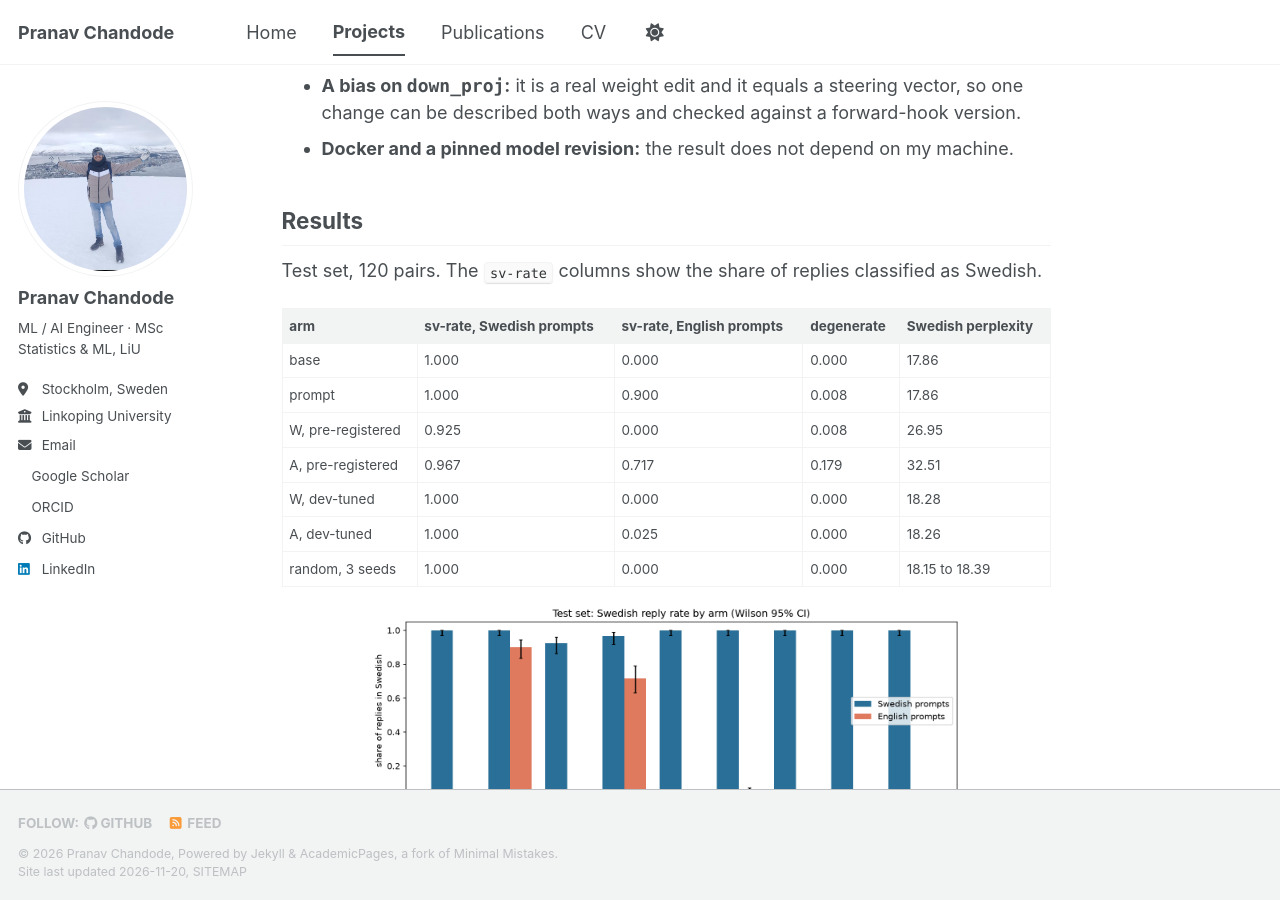
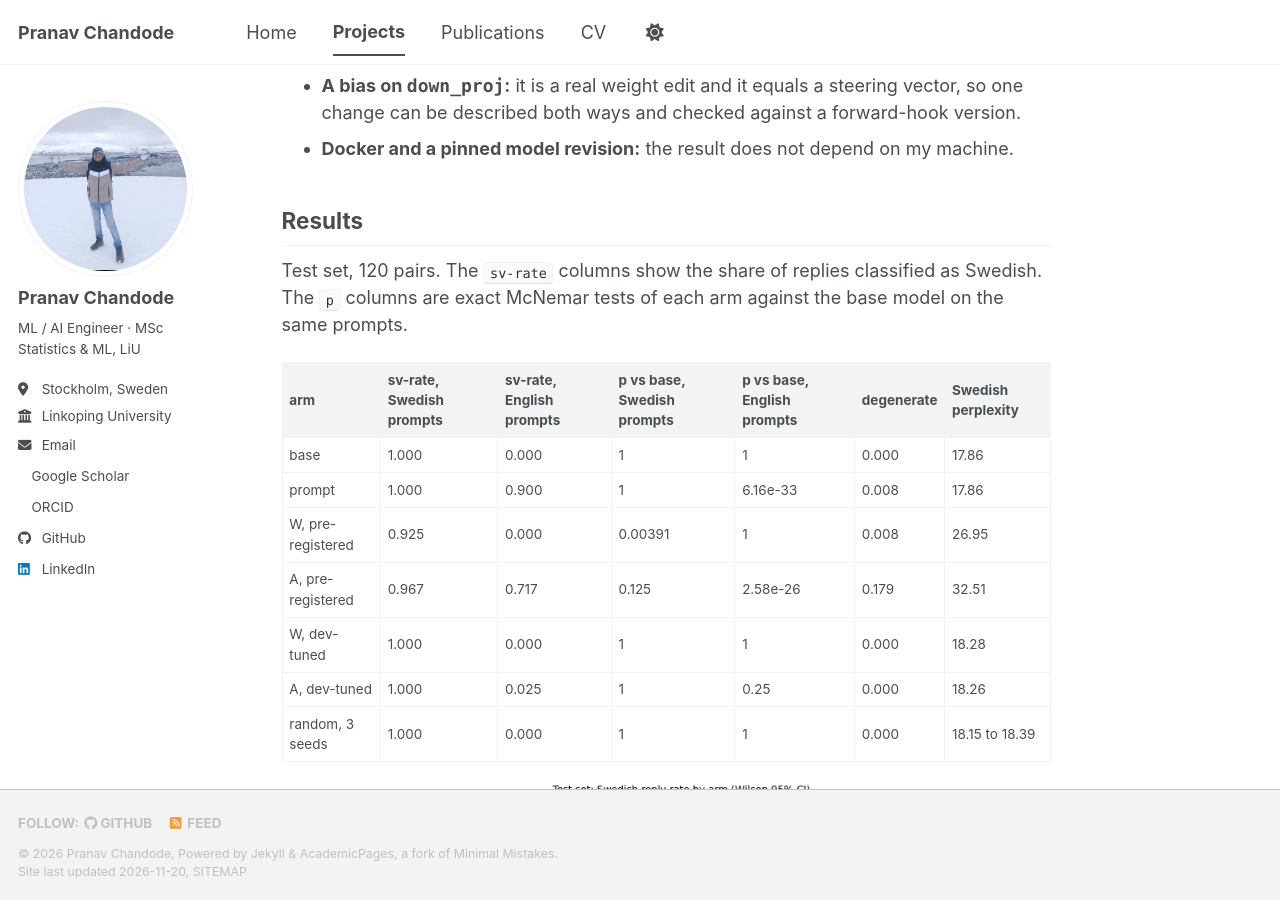
Before and after one commit to PranavC225/PranavC225.github.io, a Jekyll site: the page built from _portfolio/sellma-swedish-routing.md, in a window 1280 px wide and 900 px high, scrolled down 1535 px. Built offline with Jekyll 4.4.1, drawn with Linux system fonts in a browser that asks for light colours; a style sheet for code colours, icons or effects is not loaded.

Commit message:
docs(portfolio): add McNemar p-values to SELLMA table (PRA-17)

```diff
--- a/_portfolio/sellma-swedish-routing.md
+++ b/_portfolio/sellma-swedish-routing.md
@@ -46,17 +46,17 @@ flowchart LR
 
 ## Results
 
-Test set, 120 pairs. The `sv-rate` columns show the share of replies classified as Swedish.
+Test set, 120 pairs. The `sv-rate` columns show the share of replies classified as Swedish. The `p` columns are exact McNemar tests of each arm against the base model on the same prompts.
 
-| arm | sv-rate, Swedish prompts | sv-rate, English prompts | degenerate | Swedish perplexity |
-|---|---|---|---|---|
-| base | 1.000 | 0.000 | 0.000 | 17.86 |
-| prompt | 1.000 | 0.900 | 0.008 | 17.86 |
-| W, pre-registered | 0.925 | 0.000 | 0.008 | 26.95 |
-| A, pre-registered | 0.967 | 0.717 | 0.179 | 32.51 |
-| W, dev-tuned | 1.000 | 0.000 | 0.000 | 18.28 |
-| A, dev-tuned | 1.000 | 0.025 | 0.000 | 18.26 |
-| random, 3 seeds | 1.000 | 0.000 | 0.000 | 18.15 to 18.39 |
+| arm | sv-rate, Swedish prompts | sv-rate, English prompts | p vs base, Swedish prompts | p vs base, English prompts | degenerate | Swedish perplexity |
+|---|---|---|---|---|---|---|
+| base | 1.000 | 0.000 | 1 | 1 | 0.000 | 17.86 |
+| prompt | 1.000 | 0.900 | 1 | 6.16e-33 | 0.008 | 17.86 |
+| W, pre-registered | 0.925 | 0.000 | 0.00391 | 1 | 0.008 | 26.95 |
+| A, pre-registered | 0.967 | 0.717 | 0.125 | 2.58e-26 | 0.179 | 32.51 |
+| W, dev-tuned | 1.000 | 0.000 | 1 | 1 | 0.000 | 18.28 |
+| A, dev-tuned | 1.000 | 0.025 | 1 | 0.25 | 0.000 | 18.26 |
+| random, 3 seeds | 1.000 | 0.000 | 1 | 1 | 0.000 | 18.15 to 18.39 |
 
 ![Swedish reply rate by arm on the test set.]({{ base_path }}/images/sellma-fig-test.png){: .align-center width="600"}
 
```
